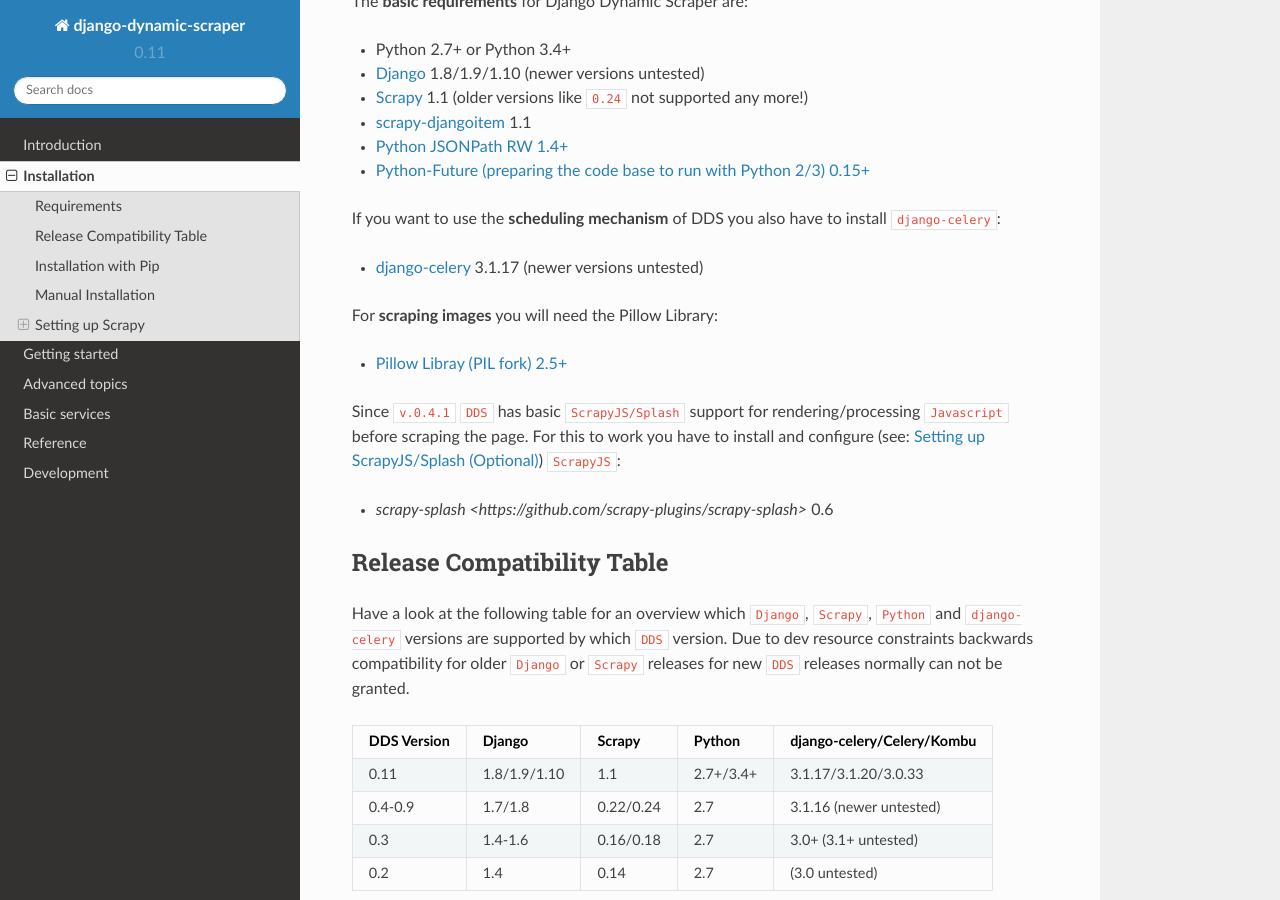
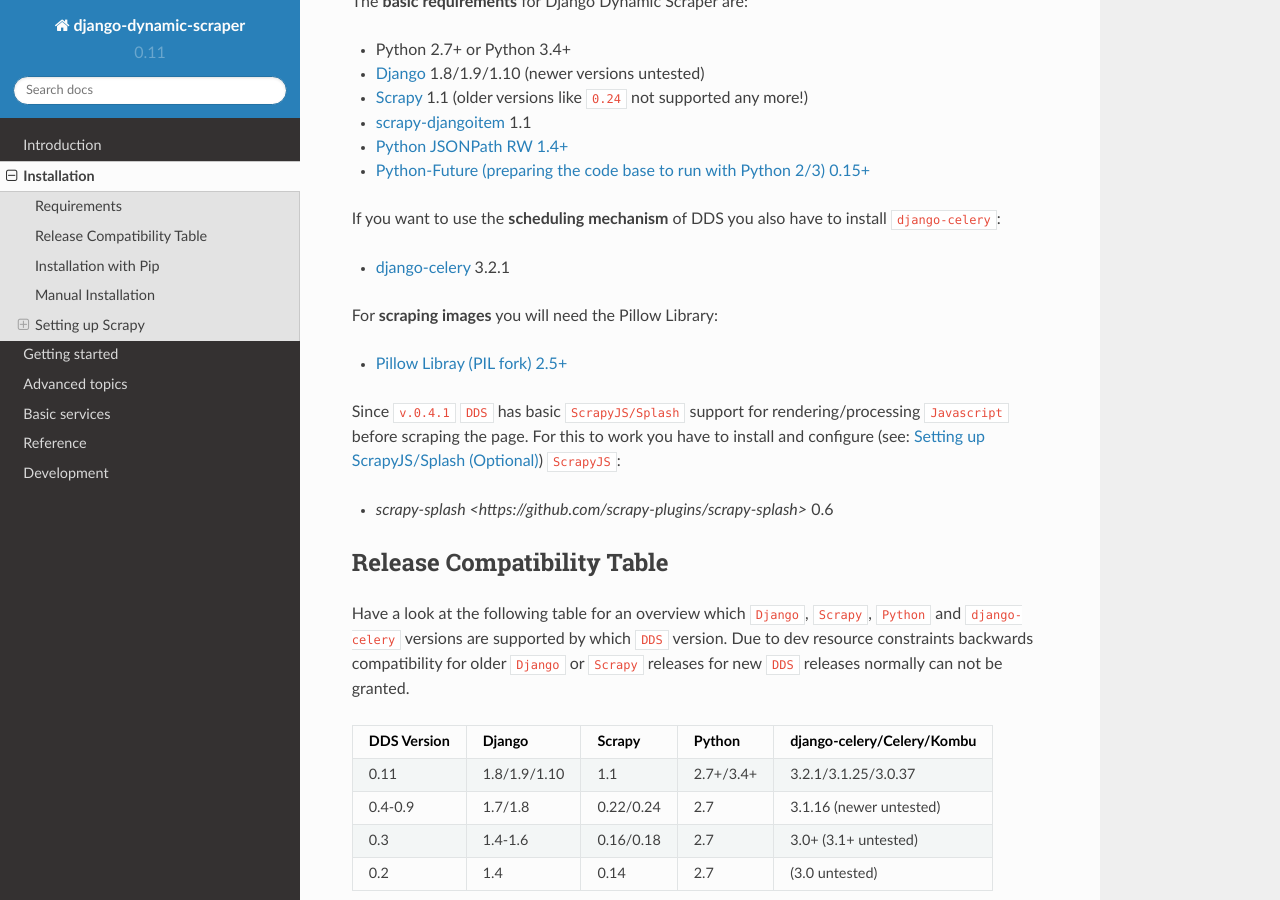
Before and after one commit to dev02019/django-dynamic-scraper, a Sphinx documentation site: the page built from docs/installation.rst, in a window 1280 px wide and 900 px high, scrolled down 226 px. Built offline with Sphinx 7.4.7 and the Read the Docs theme 2.0.0, drawn with Linux system fonts in a browser that asks for light colours.

Commit message:
Updated supported django-celery version in docs

```diff
--- a/docs/installation.rst
+++ b/docs/installation.rst
@@ -18,7 +18,7 @@ The **basic requirements** for Django Dynamic Scraper are:
 
 If you want to use the **scheduling mechanism** of DDS you also have to install ``django-celery``:
 
-* `django-celery <http://ask.github.com/django-celery/>`_ 3.1.17 (newer versions untested)
+* `django-celery <http://ask.github.com/django-celery/>`_ 3.2.1
 
 For **scraping images** you will need the Pillow Library:
 
@@ -41,7 +41,7 @@ Due to dev resource constraints backwards compatibility for older ``Django`` or
 +-------------+--------------+----------------------+----------------------+-------------------------------+
 | DDS Version | Django       | Scrapy               | Python               | django-celery/Celery/Kombu    |
 +=============+==============+======================+======================+===============================+
-| 0.11        | 1.8/1.9/1.10 | 1.1                  | 2.7+/3.4+            | 3.1.17/3.1.20/3.0.33          |
+| 0.11        | 1.8/1.9/1.10 | 1.1                  | 2.7+/3.4+            | 3.2.1/3.1.25/3.0.37           |
 +-------------+--------------+----------------------+----------------------+-------------------------------+
 | 0.4-0.9     | 1.7/1.8      | 0.22/0.24            | 2.7                  | 3.1.16 (newer untested)       |
 +-------------+--------------+----------------------+----------------------+-------------------------------+
```
